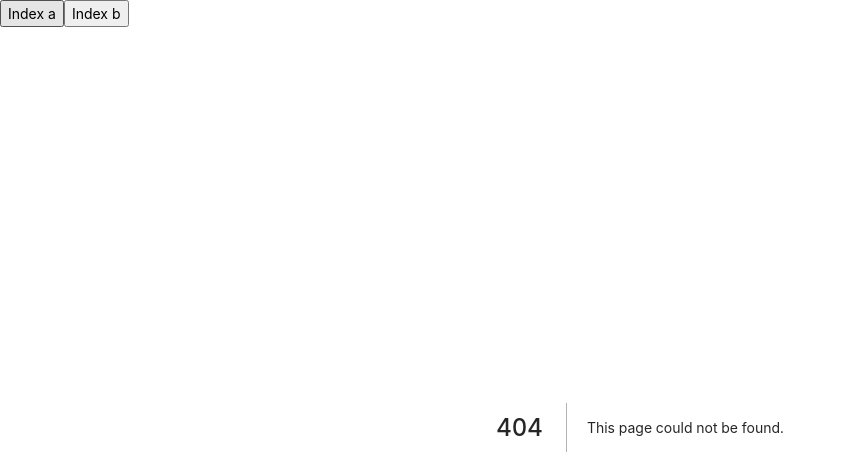
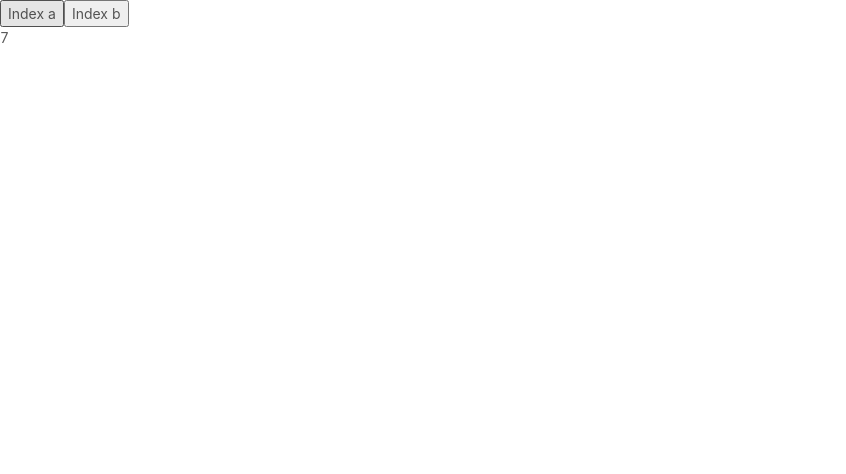
Before and after one commit to ywang118/next, a Next.js app: page /c in a window 1280 px wide. Before the commit this address had no page. Shown: the top 474 px of the page, without its empty margins (0-846 px from the left). Built offline with nearby package versions, Linux system fonts and the light colour scheme.

Commit message:
react hooks

```diff
--- a/components/comp.jsx
+++ b/components/comp.jsx
@@ -1 +1 @@
-export default ({children})=> <button>{children}</button>
+export default ({children})=> <span>Lazy Component</span>
--- /dev/null
+++ b/next.config.js
@@ -0,0 +1,8 @@
+const withCss = require('@zeit/next-css')
+
+if (typeof require !== 'undefined') {
+  require.extensions['.css'] = file => {}
+}
+
+// withCss得到的是一个next的config配置
+module.exports = withCss({})
--- a/package.json
+++ b/package.json
@@ -8,10 +8,12 @@
     "start": "next start"
   },
   "dependencies": {
+    "@zeit/next-css": "^1.0.1",
     "antd": "^4.0.2",
     "babel-plugin-styled-components": "^1.10.7",
     "koa": "^2.11.0",
     "koa-router": "^8.0.8",
+    "moment": "^2.24.0",
     "next": "9.2.2",
     "react": "16.13.0",
     "react-dom": "16.13.0",
--- /dev/null
+++ b/pages/c.js
@@ -0,0 +1,34 @@
+import React, {useState, useEffect} from 'react'
+
+class MyCount extends React.Component {
+    state = {
+        count : 0,
+    }
+    componentDidMount(){
+        this.interval = setInterval(()=> {
+            this.setState({count: this.state.count +1})
+        },1000)
+    }
+    componentWillUnmount(){
+        if(this.interval){
+            clearInterval(this.interval)
+        }
+    }
+    render(){
+        return <span>{this.state.count}</span>
+    }
+}
+function myCountFunc(){
+    const [count, setCount] = useState(0)
+    useEffect(()=>{
+        const interval = setInterval(()=> {
+            setCount(c=> c+1)
+        },1000)
+        return ()=> clearInterval(interval)
+    })
+    return <span>{count}</span>
+
+
+}
+
+export default myCountFunc
```
Also changed, not shown: pages/b.js (+8 -4 lines), 1 other file (tests, documents, lock files or other folders).
